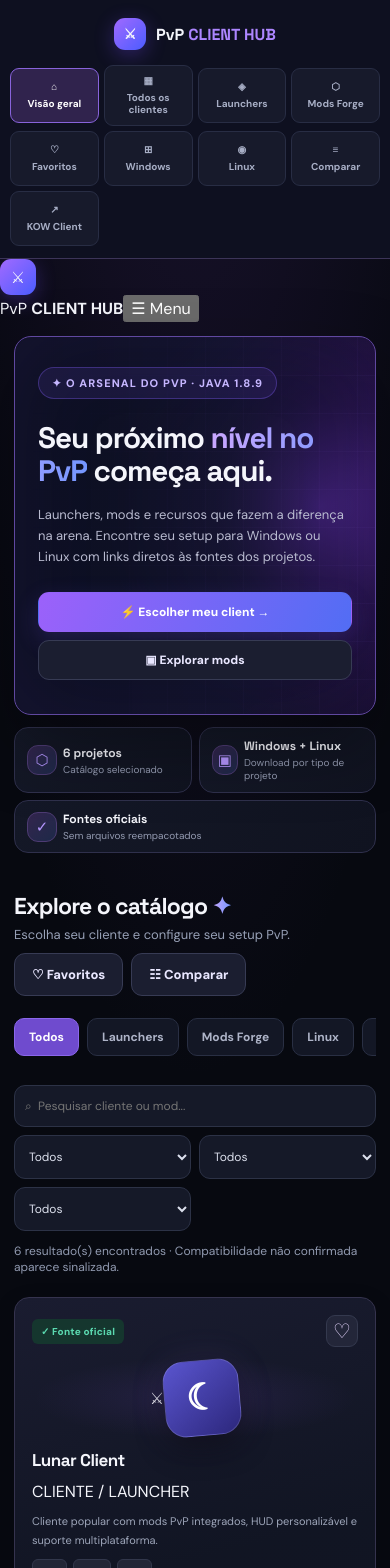
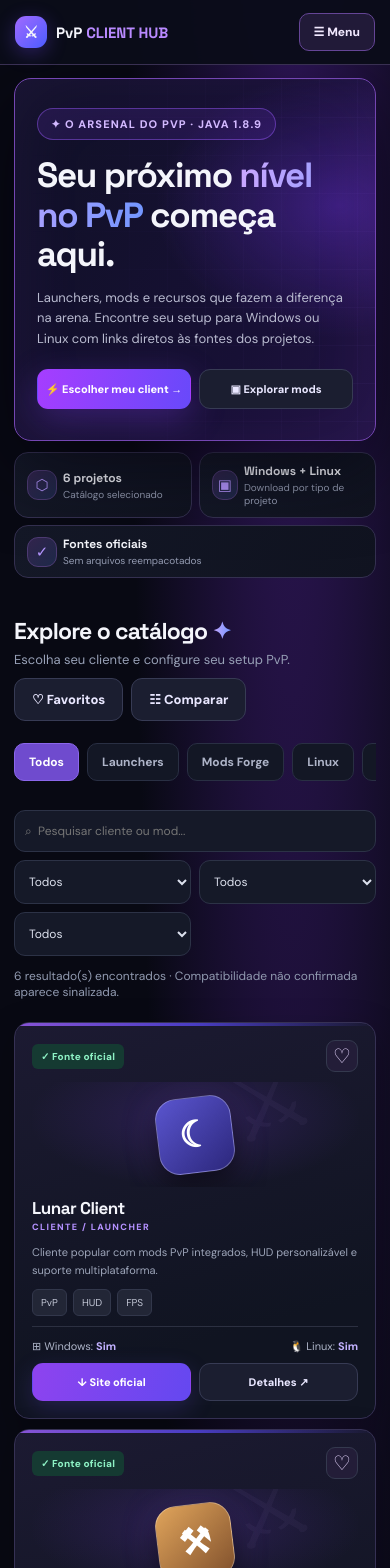
Before and after one commit to silasquercloud/pvp-client-hub, a Next.js app: page / in a window 390 px wide. Shown: the top 1568 px of the page. Built offline with nearby package versions, Linux system fonts and the light colour scheme.

Commit message:
Implement compact mobile header and toggle menu; upgrade arena-themed hero and cards

```diff
--- a/app/globals.css
+++ b/app/globals.css
@@ -94,3 +94,53 @@
  .app-content .hero h1{font-size:28px}
  .app-content .card .actions{flex-direction:column}
 }
+
+/* Arena redesign: visual density, stronger cards, genuine mobile menu */
+.mobile-top{display:none}
+body{background:radial-gradient(ellipse at 75% -5%,#32175e 0%,transparent 40%),#080913}
+.hero{background:radial-gradient(ellipse at 90% 35%,#7134e666,transparent 40%),linear-gradient(112deg,#101126,#171035 66%,#201342);border-color:#7446b2;box-shadow:0 24px 80px #03020c90,inset 0 0 75px #a44dff15}
+.hero h1{font-weight:700;letter-spacing:-2.3px;max-width:600px}
+.hero p{max-width:535px}
+.hero-art{display:flex;align-items:center;justify-content:center;width:240px;height:240px;top:20%;right:6%;font-size:unset;transform:none;animation:none;filter:none;opacity:1}
+.hero-orbit{position:absolute;inset:4px;display:grid;place-items:center;border:1px solid #ad80ff70;border-radius:32px;transform:rotate(25deg);font-size:90px;color:#8553eb70;box-shadow:0 0 80px #a25aff50,inset 0 0 80px #9b4eff25}
+.hero-cross{position:relative;font-size:125px;filter:drop-shadow(0 15px 24px #07040c);animation:floaty 5s ease-in-out infinite}
+.hero-fps{position:absolute;bottom:-8px;right:-5px;background:#121125;border:1px solid #674d9c;padding:10px 13px;border-radius:9px;color:#d4bfff;font:800 13px 'Space Grotesk';box-shadow:0 8px 25px #0008}.hero-fps i{color:#65edb5;font-size:9px;font-style:normal;margin-left:8px}
+.eyebrow{background:#6f36ce2b;border-color:#9b5bff70;color:#d3b9ff}
+.hero .primary{background:linear-gradient(105deg,#a63dff,#6849fa);box-shadow:0 10px 35px #8b42ff50}
+.card{position:relative;overflow:hidden;border:1px solid #363154;background:linear-gradient(165deg,#1c1a32 0%,#101421 75%);box-shadow:0 12px 34px #0004}
+.card:before{content:'';position:absolute;inset:0 0 auto;height:3px;background:linear-gradient(90deg,#a363ff,#5546e9,transparent);opacity:.8}
+.card-logo{height:114px;background:radial-gradient(ellipse at 50% 35%,#5e32b24a,transparent 72%);overflow:hidden}
+.card-logo-backdrop{position:absolute;font-size:100px;opacity:.045;transform:rotate(-18deg) translate(80px,-10px);color:#d4b9ff}
+.emblem{position:relative;z-index:1;transform:rotate(-7deg);border:1px solid #ffffff4a;box-shadow:0 14px 28px #0009,0 0 40px #a67aff22}
+.card-subtitle{font-size:9px;letter-spacing:1.4px;font-weight:800;color:#b491ff;margin-top:-8px}
+.card h3{font-size:22px}
+.card p{min-height:50px}
+.card .actions .btn.primary{background:linear-gradient(110deg,#8e43ef,#6448f0)}
+.card .tag.green{background:#153a32;color:#8ef2c5}
+.card .heart{background:#231d38}
+.app-content .metric{border-color:#343050}
+@media(max-width:800px){
+ .mobile-top{position:sticky;top:0;z-index:45;display:flex;align-items:center;justify-content:space-between;gap:10px;height:65px;padding:0 15px;background:#0b0d19f5;backdrop-filter:blur(14px);border-bottom:1px solid #393052}
+ .mobile-logo{display:flex;align-items:center;gap:9px;font:700 15px 'Space Grotesk';white-space:nowrap}.mobile-logo b{color:#b98aff}.mobile-logo .brand-icon{height:32px;width:32px;font-size:16px}
+ .mobile-menu-btn{border:1px solid #654596;background:#211a38;color:#f2e9ff;padding:10px 14px;border-radius:10px;font-size:12px;font-weight:800}
+ .side-nav{display:none!important}
+ .side-nav.mobile-open{display:grid!important;position:relative;grid-template-columns:repeat(2,minmax(0,1fr));padding:12px;gap:7px;background:#10101f;border-bottom:1px solid #49386c;height:auto;overflow:visible}
+ .side-nav.mobile-open .side-brand,.side-nav.mobile-open .side-label,.side-nav.mobile-open .side-bottom{display:none}
+ .side-nav.mobile-open .side-link{min-height:43px;flex-direction:row;font-size:12px;text-align:left;padding:9px 12px;gap:9px}
+ .side-nav.mobile-open .side-link span{overflow-wrap:normal}
+ .app-content .hero{margin-top:13px;padding:29px 22px 31px;min-height:0}
+ .app-content .hero h1{font-size:clamp(32px,7vw,43px);letter-spacing:-1.3px;margin:16px 0 12px}
+ .app-content .hero-art{display:none}
+ .app-content .hero p{font-size:13px}
+ .app-content .hero-actions{margin-top:19px}
+ .app-content .metrics{margin-top:11px}
+ .app-content .card-logo{height:95px}
+}
+@media(max-width:580px){
+ .app-content .hero h1{font-size:35px}
+ .app-content .hero-actions{grid-template-columns:1fr 1fr}
+ .app-content .hero-actions .btn{font-size:11px;padding:12px 7px}
+ .app-content .card-logo{height:105px}
+ .app-content .card p{min-height:0}
+}
+@media(min-width:801px) and (max-width:1100px){.hero-art{opacity:.25;right:1%}}
```
